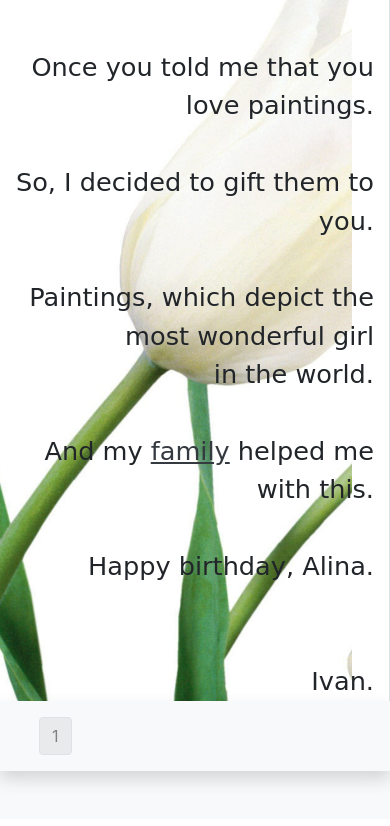
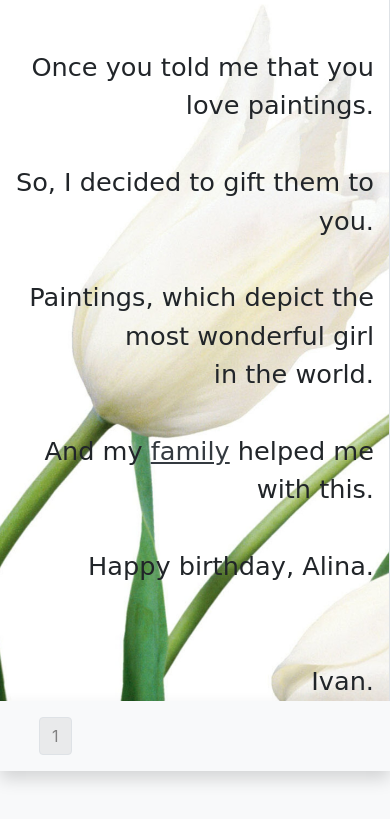
Before and after one commit to yaquake/birthday_present, a Django app: a page that uses main/templates/index.html in a window 390 px wide. Shown: the top 826 px of the page. Run offline with Django 3.2, Linux system fonts and the light colour scheme; data that the repository does not hold is empty; some libraries are stand-ins or nearby versions; some web fonts are replaced.

Commit message:
Design fixes

```diff
--- a/main/templates/index.html
+++ b/main/templates/index.html
@@ -63,7 +63,7 @@
         }
 
         .back {
-            background-image: url('{% static 'flower4.jpg' %}');
+            background-image: url('{% static 'flowers5.jpg' %}');
             background-repeat: no-repeat;
             background-attachment: fixed;
             background-size: contain;
```
Also changed, not shown: Alinka/static/flowers5.jpg (added), static/flowers5.jpg (added).
